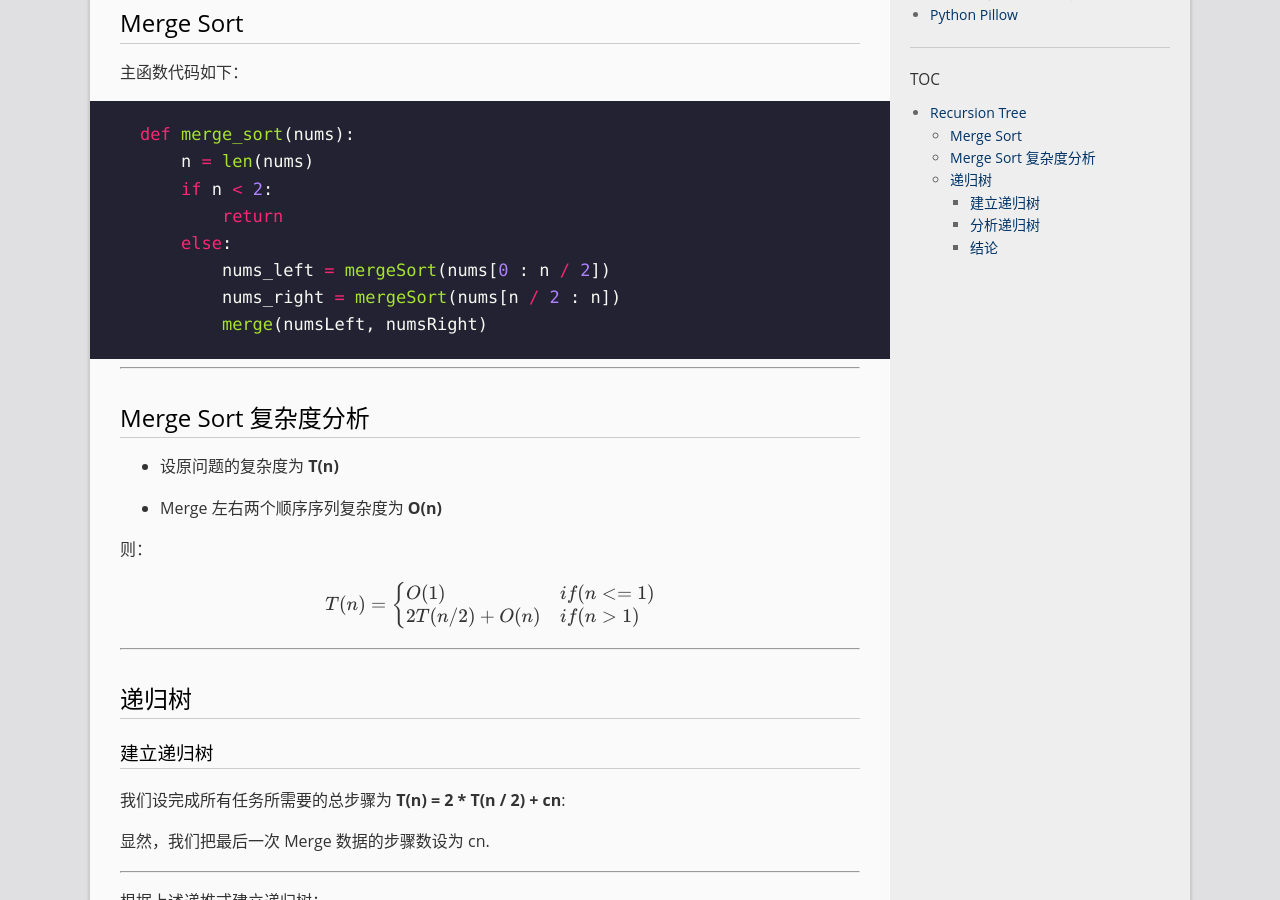
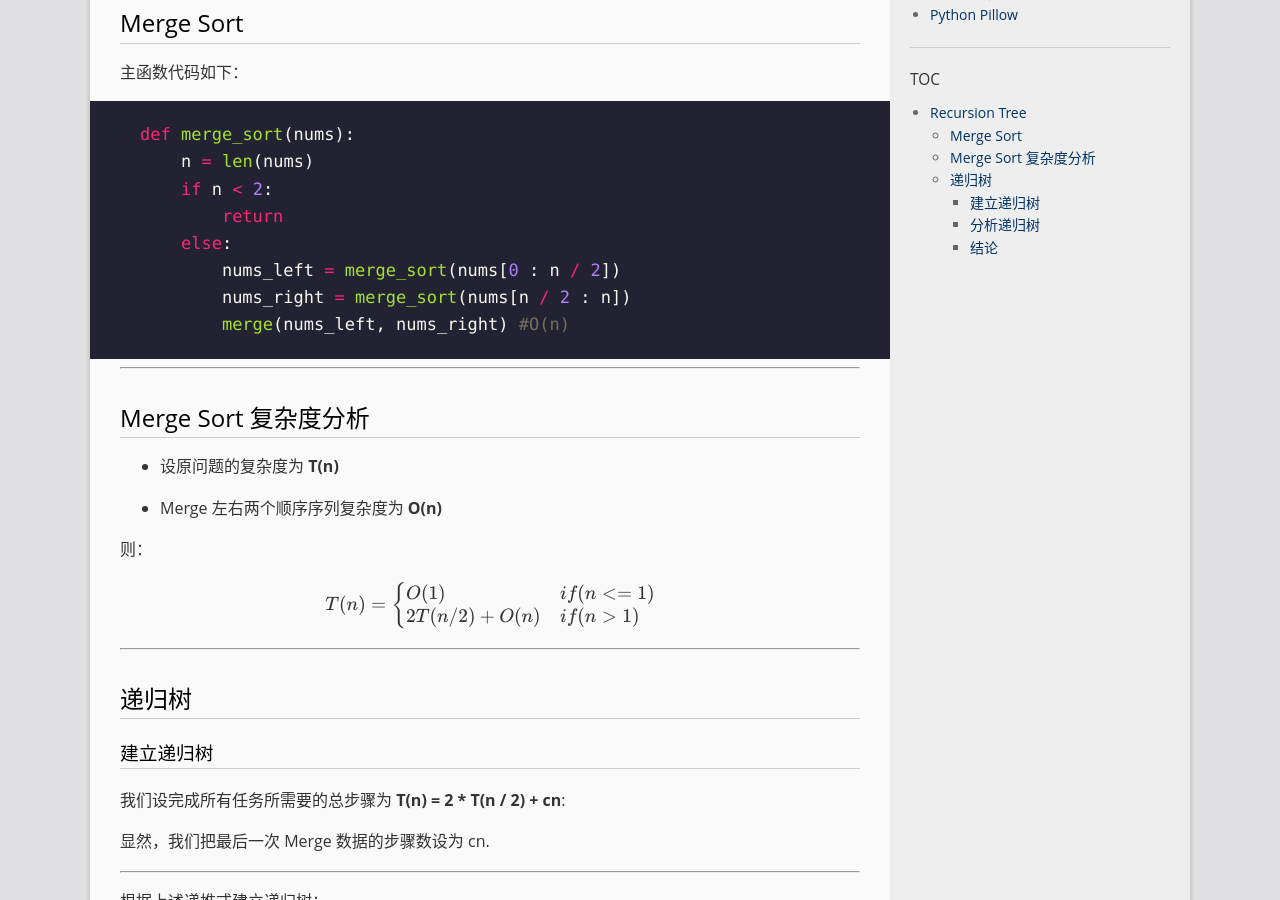
Before and after one commit to qyb225/qyb225.github.io, a Jekyll site: the page built from _posts/2017-09-08-Recursion-Tree.md, in a window 1280 px wide and 900 px high, scrolled down 496 px. Built offline with Jekyll 4.4.1, drawn with Linux system fonts in a browser that asks for light colours; nearby versions of some CDN libraries; formulas are drawn with MathJax 3.

Commit message:
recursion-tree: fix mistake in python code

````diff
--- a/_posts/2017-09-08-Recursion-Tree.md
+++ b/_posts/2017-09-08-Recursion-Tree.md
@@ -24,9 +24,9 @@ def merge_sort(nums):
     if n < 2:
         return
     else:
-        nums_left = mergeSort(nums[0 : n / 2])
-        nums_right = mergeSort(nums[n / 2 : n])
-        merge(numsLeft, numsRight)
+        nums_left = merge_sort(nums[0 : n / 2])
+        nums_right = merge_sort(nums[n / 2 : n])
+        merge(nums_left, nums_right) #O(n)
 ```
 
 ---
````
